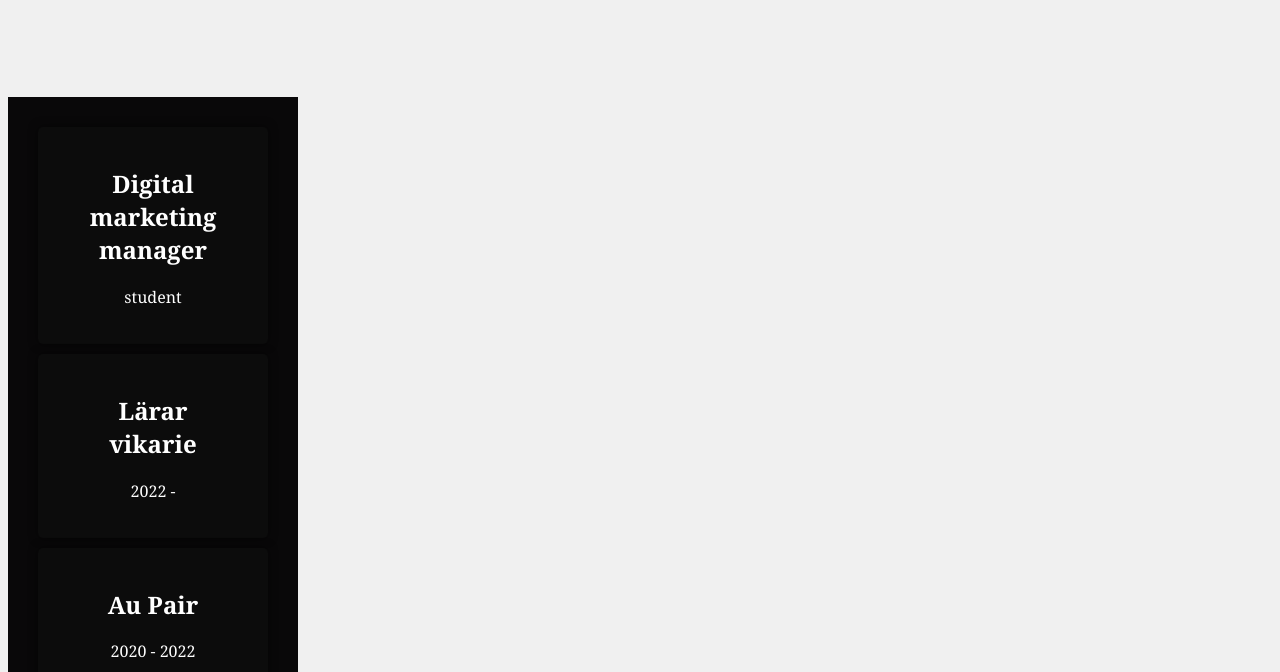
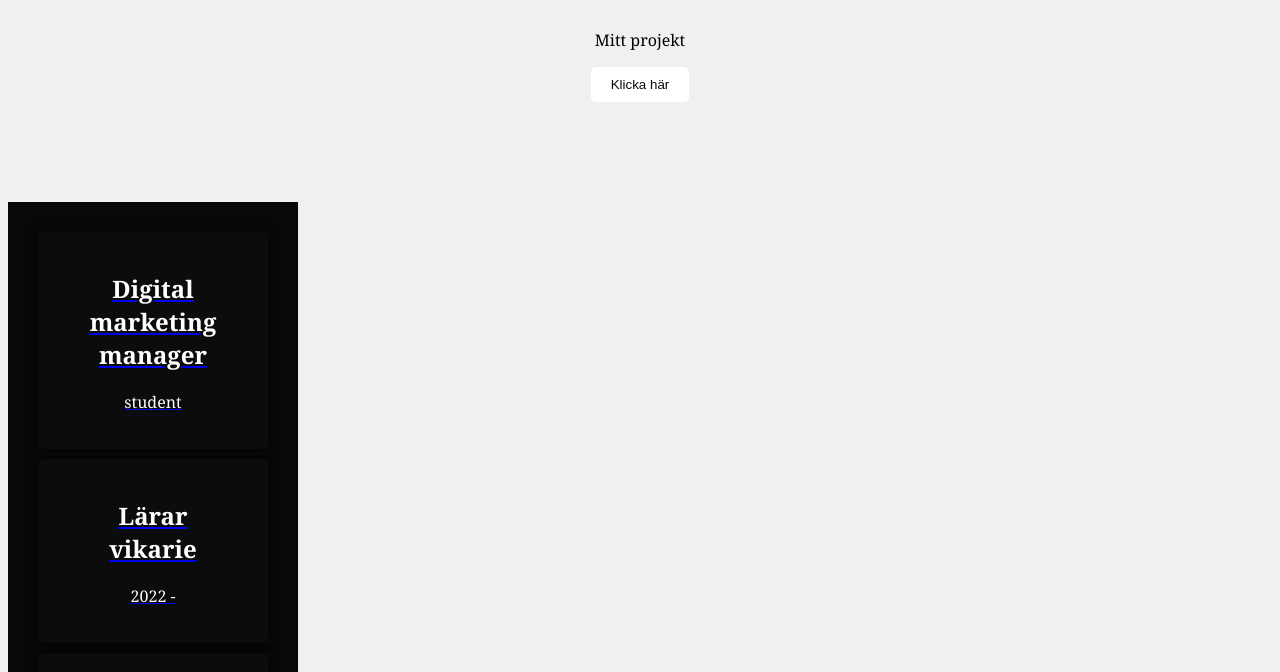
Before and after one commit to tildadahlman/tildascv, a plain HTML site: page portfolio.html in a window 1280 px wide. Shown: the part 128-800 px from the top of the page. Drawn offline with Linux system fonts and the light colour scheme.

Commit message:
Add files via upload

```diff
--- a/portfolio.html
+++ b/portfolio.html
@@ -18,6 +18,9 @@
 </header>
     <main>
         <h1>Erfarenheter</h1>
+        <p>Mitt projekt</p>
+        <a href="https://www.harp-impala-j76p.squarespace.com" class="button-link">
+        <button class="custom-button">Klicka här</button>
     </main>
 
         <main class="main-content">
```
